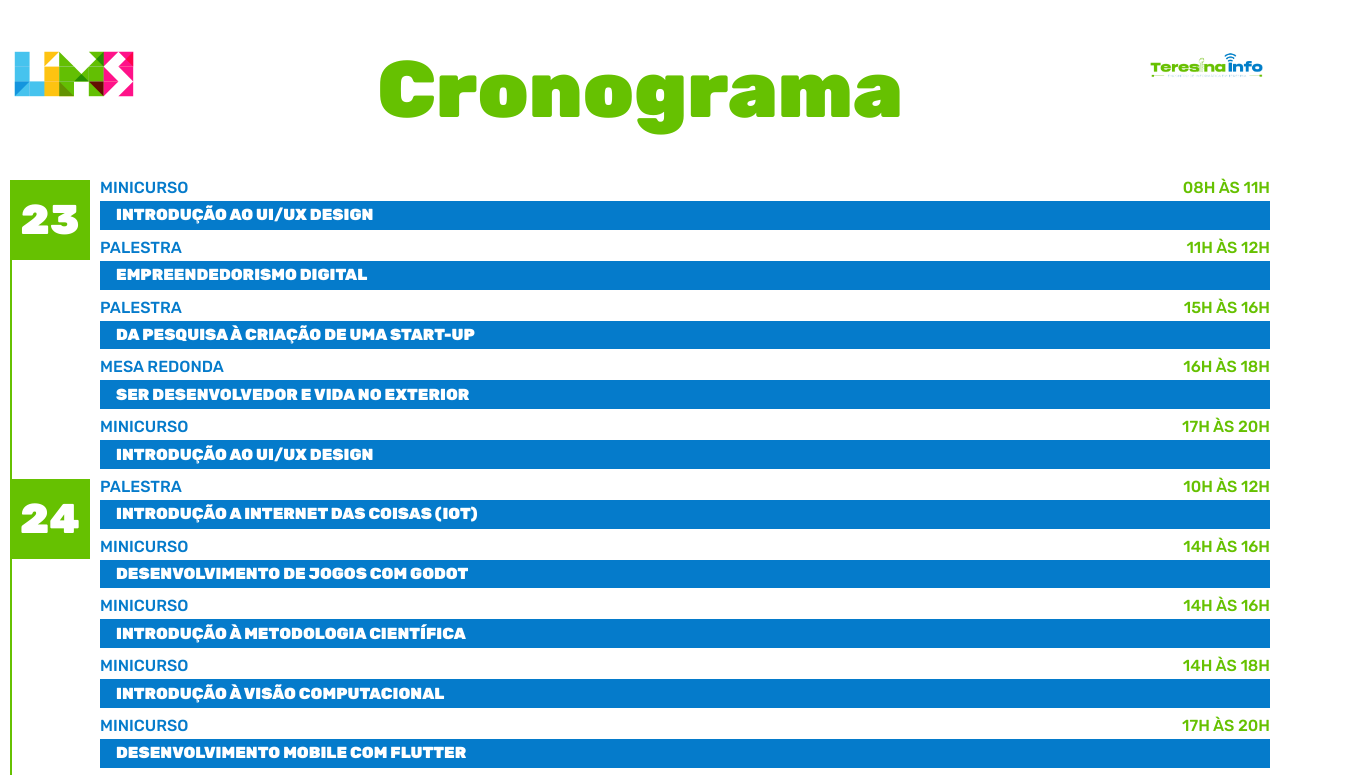
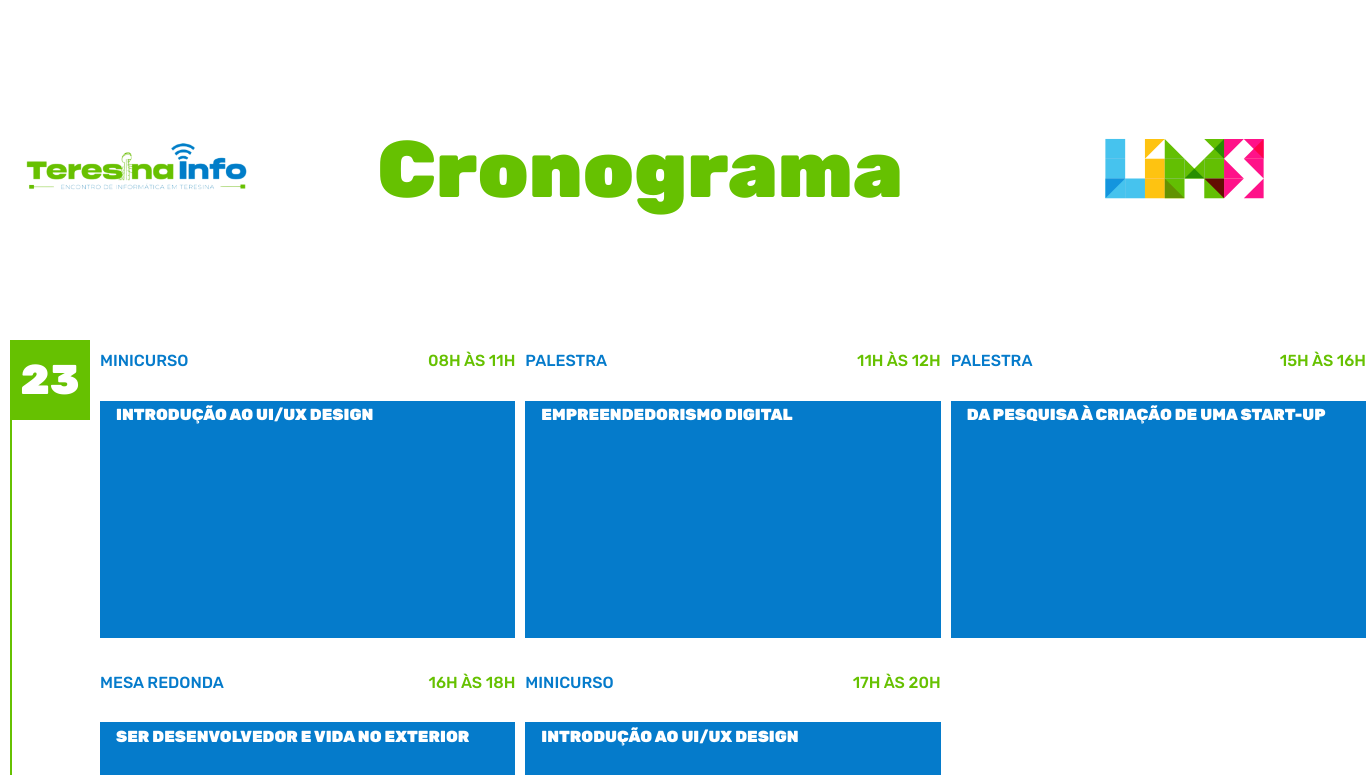
Before and after one commit to phelyppe-matheus/teresina_info_cronograma, a plain HTML site: page index.html in a window 1280 px wide. Shown: the top 775 px of the page, 1366 px wide, since content can reach past the window. Drawn offline with Linux system fonts and the light colour scheme.

Commit message:
New design for medium screen sizes

```diff
--- a/style.css
+++ b/style.css
@@ -1,34 +1,13 @@
 @import url('https://fonts.googleapis.com/css2?family=Rubik:wght@300;500;900&display=swap');
 
-html, body, div, span, applet, object, iframe,
-h1, h2, h3, h4, h5, h6, p, blockquote, pre,
-a, abbr, acronym, address, big, cite, code,
-del, dfn, em, img, ins, kbd, q, s, samp,
-small, strike, strong, sub, sup, tt, var,
-b, u, i, center,
-dl, dt, dd, ol, ul, li,
-fieldset, form, label, legend,
-table, caption, tbody, tfoot, thead, tr, th, td,
-article, aside, canvas, details, embed,
-figure, figcaption, footer, header, hgroup,
-menu, nav, output, ruby, section, summary,
-time, mark, audio, video {
-    font-size: 26px;
-	margin: 0;
-	padding: 0;
-	border: 0;
-	font-size: 100%;
-	font: inherit;
-	vertical-align: baseline;
+* {
+    box-sizing: border-box;
 }
-/* HTML5 display-role reset for older browsers */
-article, aside, details, figcaption, figure,
-footer, header, hgroup, menu, nav, section {
-	display: block;
-}
+
 body {
     --big-gap: 50px;
-    margin: var(--big-gap) 10px;
+    --small-gap: 10px;
+    margin: var(--big-gap) var(--small-gap);
     display: flex;
     flex-direction: column;
 
@@ -47,29 +26,33 @@ header h3 {
     grid-area: head;
 }
 
-header img {
-    width: 100%;
-}
-
 .logo-lims {
     grid-area: lims;
+    justify-self: end;
 }
 
 .logo-lims img {
     aspect-ratio: 8/3;
     object-fit: cover;
+    height: clamp(1.5em, 5vw, 5em);
 }
 
 .logo-theinfo {
     grid-area: thif;
+    justify-self: start;
+}
+
+.logo-theinfo img {
+    height: clamp(3em, 5vw, 5em);
 }
 
 header {
     display: grid;
     grid-template-columns: repeat(2, 1fr);
+    place-items: center;
 
     grid-template-areas:
-    "lims thif"
+    "thif lims"
     "head head";
 }
 
@@ -77,7 +60,7 @@ header {
     position: relative;
     display: grid;
     grid-template-columns: auto 1fr;
-    gap: 10px;
+    gap: var(--small-gap);
 }
 
 .event-days::before {
@@ -116,8 +99,8 @@ header {
     justify-self: stretch;
     flex-direction: column;
 
-    gap: 10px;
-    padding: 0 0 10px 0;
+    gap: var(--small-gap);
+    padding: 0 0 var(--small-gap) 0;
 }
 
 .event-days .event-list h1 {
@@ -152,6 +135,7 @@ header {
     display: grid;
     gap: 5px;
     grid-template-columns: 1fr 1fr;
+    grid-template-rows: auto 1fr;
 }
 
 .deactivate {
@@ -162,11 +146,20 @@ header {
     background-color: #ECA400;
 }
 
-@media (min-width: 800.00000001px ) {
+@media (min-width: 925.00000001px ) {
     header {
         grid-template-columns: 8rem 1fr 8rem;
         grid-template-areas:
-            "lims head thif"
+            "thif head lims"
         ;
     }
+
+    .event-days .event-list {
+        display: grid;
+        grid-template-columns: repeat(3, 1fr);
+    }
+
+    .event-days .event-list .details {
+        aspect-ratio: 4/3;
+    }
 }
```
